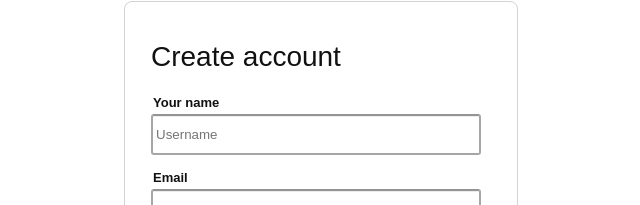
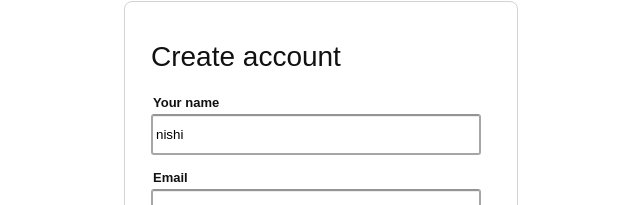
Before and after one commit to harshitgoyal101/Amazon, a React (Vite) app in the folder frontend/: page /register in a window 1280 px wide. Shown: the part 118-323 px from the top of the page, without its empty margins (319-959 px from the left). Built offline with nearby package versions, Linux system fonts and the light colour scheme.

Commit message:
username updated

```diff
--- a/frontend/src/pages/Register.jsx
+++ b/frontend/src/pages/Register.jsx
@@ -11,7 +11,7 @@ const Register = () => {
     const navigate = useNavigate();
 
     const initialValues = {
-        username: "",
+        username: "nishi",
         email: "",
         password: "",
         re_password: ""
```
